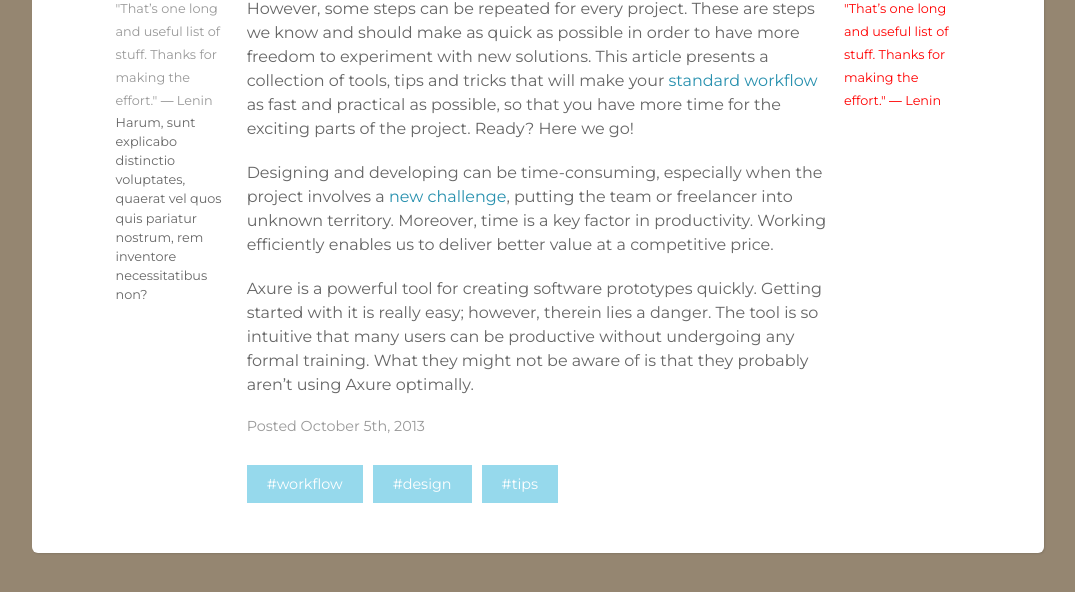
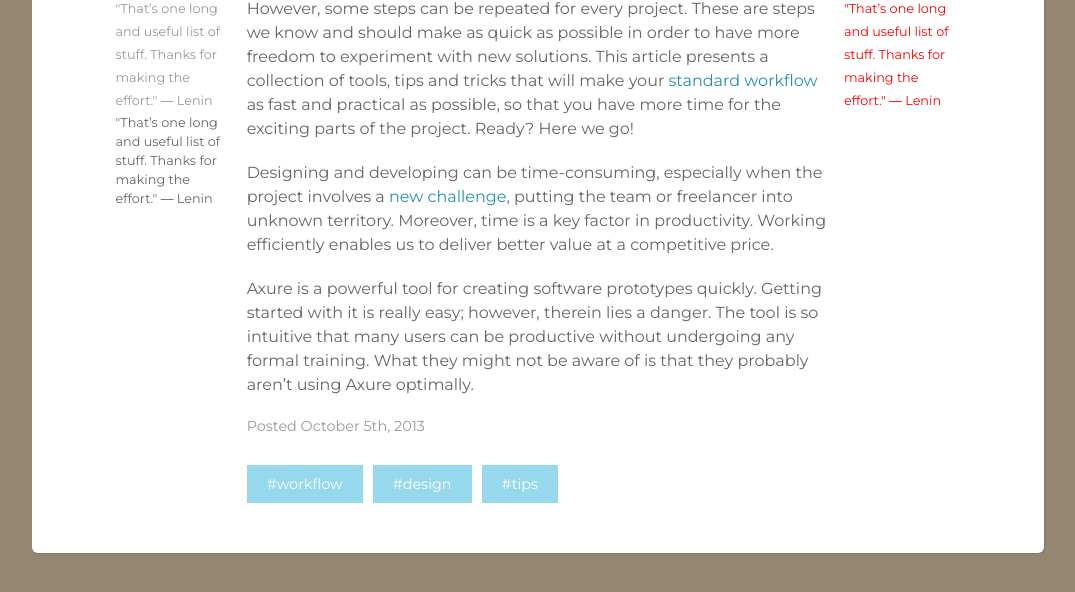
Before and after one commit to innomann/Jox, a plain HTML site: page index.html in a window 1280 px wide. Shown: the part 160-752 px from the top of the page, without its empty margins (102-1177 px from the left). Drawn offline with Linux system fonts and the light colour scheme.

Commit message:
added leftbar

```diff
--- a/index.html
+++ b/index.html
@@ -146,8 +146,8 @@ Visit projectpxl.com  --->
 
         <aside>
             "That’s one long and useful list of stuff. Thanks for making the effort." ― Lenin<br>
-            <div class="aside1">
-                <p> Harum, sunt explicabo distinctio voluptates, quaerat vel quos quis pariatur nostrum, rem inventore necessitatibus non?</p>
+            <div class="aside1" style="line-height: 1.8em;">
+                <p> "That’s one long and useful list of stuff. Thanks for making the effort." ― Lenin</p>
 
             </div>
         </aside>
```
